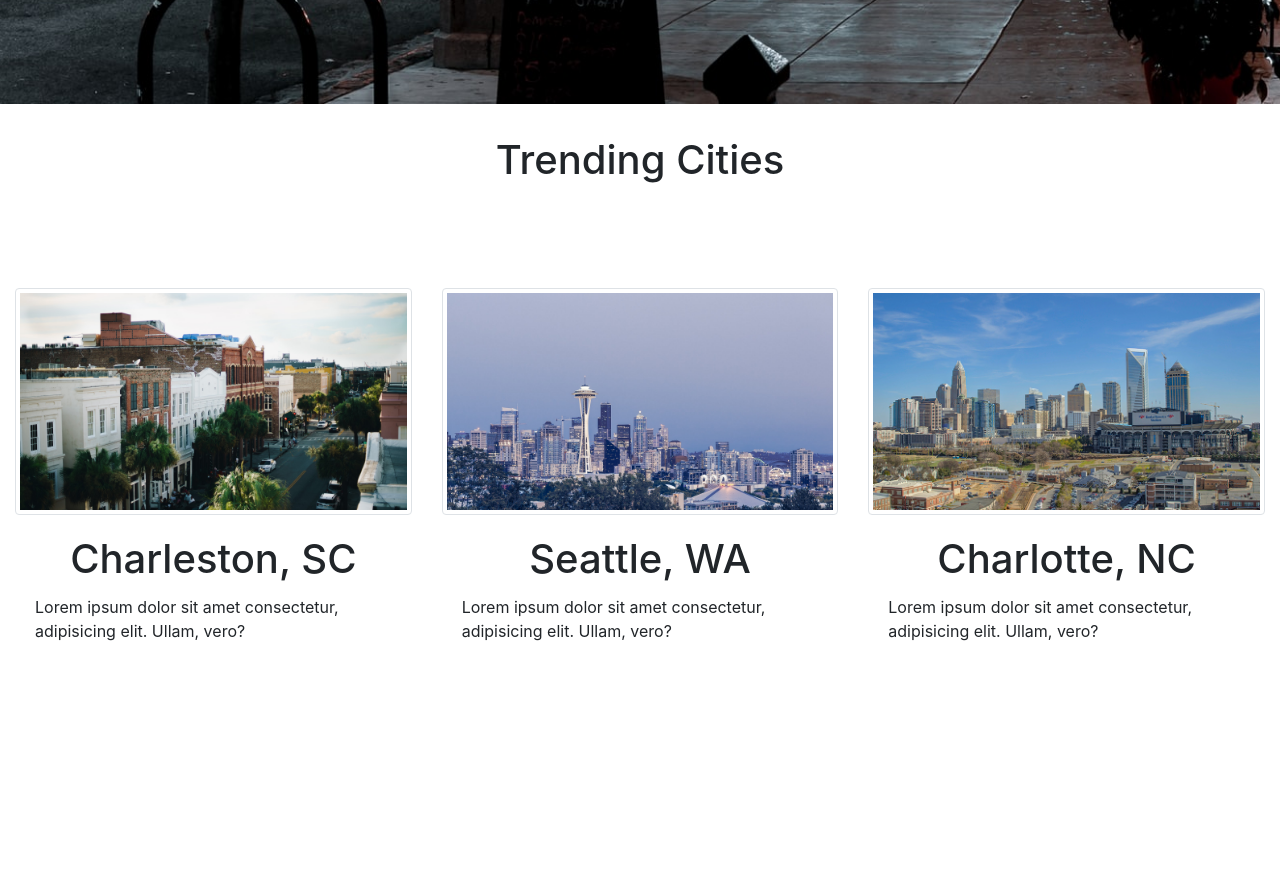
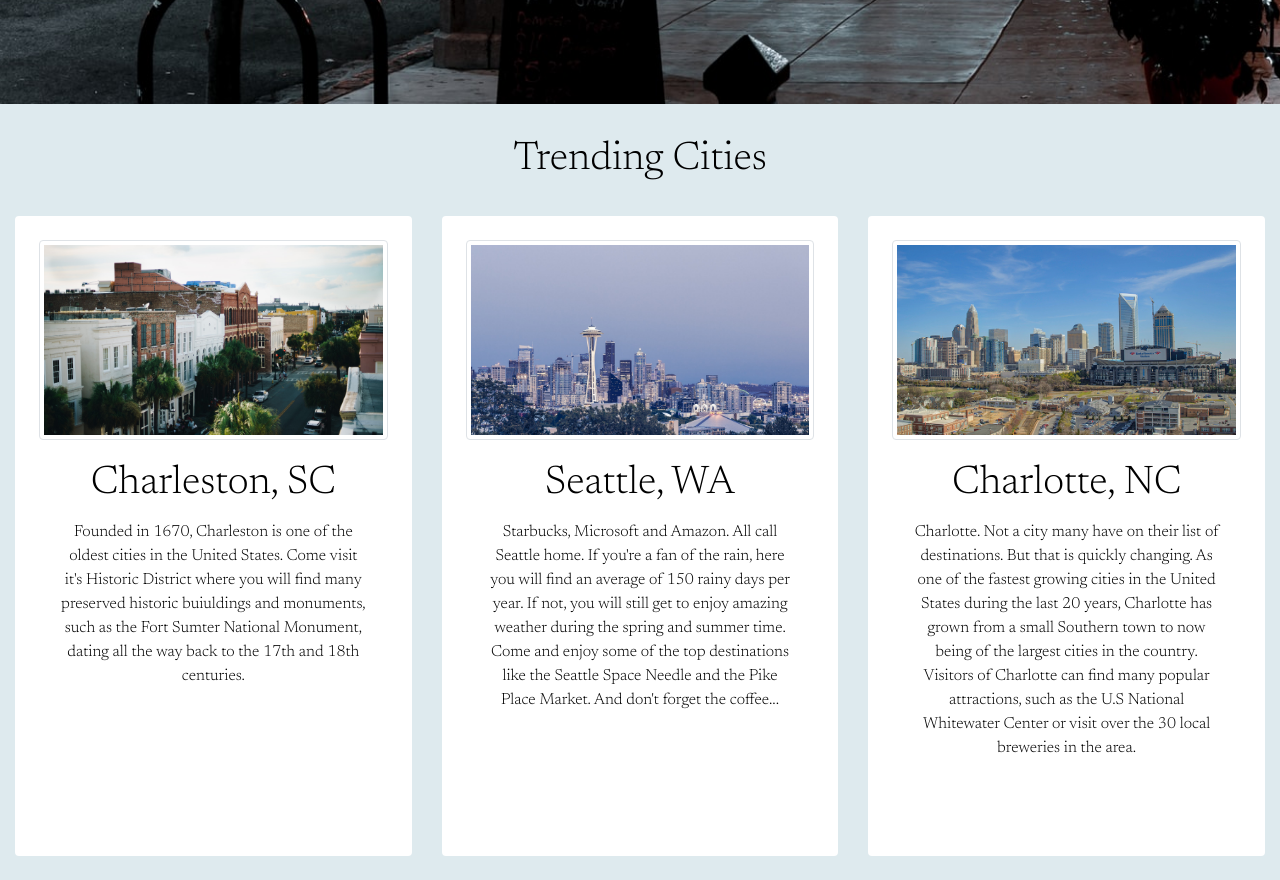
Before and after one commit to mbayas21/CitiViews, a website: page index.html in a window 1280 px wide. Shown: the part 1000-1880 px from the top of the page. Before the commit the page ends 1711 px from the top, so only its background shows below. Drawn offline with nearby package versions, Linux system fonts and the light colour scheme.

Commit message:
Updated background colors and adjusted the height of cards

```diff
--- a/index.html
+++ b/index.html
@@ -13,16 +13,18 @@
         <link rel="stylesheet" href="node_modules/bootstrap/dist/css/bootstrap.min.css" />
 
         <!-- Additional CSS must be placed after Bootstrap CSS -->
+        <link rel="preconnect" href="https://fonts.gstatic.com">
+        <link href="https://fonts.googleapis.com/css2?family=Newsreader:wght@300" rel="stylesheet">
         <link rel="stylesheet" href="node_modules/font-awesome/css/font-awesome.min.css" />
         <link rel="stylesheet" href="styles/css.css" type="text/css">
     </head>
     <body>
 
-        <nav class="navbar navbar-expand-sm navbar-light justify-content-center pb-3" id="navBar">
+        <nav class="navbar navbar-expand-sm navbar-light justify-content-between pb-3" id="navBar">
             <button class="navbar-toggler" type="button" data-toggle="collapse" data-target="#navigationCollapse">
                 <i class="navbar-toggler-icon"></i>
             </button>
-            <a href="" class="navbar-brand" id="mobile-branding">CitiViews</a>
+            <a href="index.html" class="navbar-brand" id="mobile-branding">CitiViews</a>
             <div class="collapse navbar-collapse justify-content-center" id="navigationCollapse">
                 <ul class="navbar-nav">
                     <a href="" class="navbar-brand">CitiViews</a>
@@ -37,7 +39,7 @@
                     </li>
                 </ul>
             </div>
-            <div class="collapse navbar-collapse justify-content-center id="navigationCollapse">
+            <div class="collapse navbar-collapse justify-content-center" id="navigationCollapse">
                 <ul class="navbar-nav">
                     <li class="nav-item px-2">
                         <a href="" class="nav-link" data-toggle="modal" data-target="#signUpModal">
@@ -97,7 +99,7 @@
 
         <header class="jumbotron jumbotron-fluid bg-dark">
             <div id="form-div">
-                <h1 class="text-center text-white">Find a city to visit:</h1>
+                <h1 class="text-center text-white" id="testing">Find a city to visit:</h1>
                 <p class="text-center text-white">Search a city below for your next adventure experience</p>
                 <form action="" class="form-inline justify-content-center">
                     <input type="text" placeholder="search" class="form-control mr-sm-2 mr-lg-5">
@@ -107,42 +109,50 @@
         </header>
 
         <div class="container-fluid">
-            <div class="row">
-                <div class="col text-center mb-5">
+            <div class="row mb-0">
+                <div class="col text-center">
                     <h1>Trending Cities</h1>
                 </div>
             </div>
-            <div class="row">
-                <div class="col-md-4 content-col">
-                    <div class="card">
+            <div class="row mt-0">
+                <div class="col-lg-4 content-col">
+                    <div class="card cards">
                         <a href="charleston.html">
                             <img class="img-fluid rounded img-thumbnail" src="img/charleston-md.jpg" alt="Picture of Charleston">
                         </a>
                         <div class="card-body">
                             <h1 class="text-center card-title">Charleston, SC</h1>
-                            <p class="card-text">Lorem ipsum dolor sit amet consectetur, adipisicing elit. Ullam, vero?</p>
+                            <p class="card-text text-center lead city-desc-par">Founded in 1670, Charleston is one of the oldest cities in the United States. Come visit it's Historic District where you will find
+                                many preserved historic buiuldings and monuments, such as the Fort Sumter National Monument, dating all the way back to the 17th and 18th centuries.
+                            </p>
                         </div>
                     </div>
                 </div>
-                <div class="col-md-4 content-col">
-                    <div class="card">
+                <div class="col-lg-4 content-col">
+                    <div class="card cards">
                         <a href="seattle.html">
                             <img class="img-fluid rounded img-thumbnail" src="img/seattle-md.jpg" alt="Picture of Seattle">
                         </a>
                         <div class="card-body">
                             <h1 class="text-center card-title">Seattle, WA</h1>
-                            <p class="card-text">Lorem ipsum dolor sit amet consectetur, adipisicing elit. Ullam, vero?</p>
+                            <p class="card-text text-center lead city-desc-par">Starbucks, Microsoft and Amazon. All call Seattle home. If you're a fan of the rain, here you will find an average of
+                                150 rainy days per year. If not, you will still get to enjoy amazing weather during the spring and summer time. Come and enjoy some of the top destinations like the Seattle Space
+                                Needle and the Pike Place Market. And don't forget the coffee...
+                            </p>
                         </div>
                     </div>
                 </div>
-                <div class="col-md-4 content-col">
-                    <div class="card">
+                <div class="col-lg-4 content-col">
+                    <div class="card cards">
                         <a href="charlotte.html">
                             <img class="img-fluid rounded img-thumbnail" src="img/Charlotte-1.jpg" alt="Picture of Charlotte">
                         </a>
                         <div class="card-body">
                             <h1 class="text-center card-title">Charlotte, NC</h1>
-                            <p class="card-text">Lorem ipsum dolor sit amet consectetur, adipisicing elit. Ullam, vero?</p>
+                            <p class="card-text text-center lead city-desc-par">Charlotte. Not a city many have on their list of destinations. But that is quickly changing. As one of the fastest growing cities
+                                in the United States during the last 20 years, Charlotte has grown from a small Southern town to now being of the largest cities in the country. Visitors of Charlotte can find many popular attractions,
+                                such as the U.S National Whitewater Center or visit over the 30 local breweries in the area.
+                            </p>
                         </div>
                     </div>
                 </div>
--- a/styles/css.css
+++ b/styles/css.css
@@ -4,6 +4,11 @@
 
 /* * Element Selectors * */
 
+body {
+    font-family: 'Newsreader', serif;
+    color: black;
+    background-color: #deeaee;
+}
 /* * Class Selectors * */
 
 .jumbotron {
@@ -23,9 +28,19 @@
     border: none;
 }
 
+.cards {
+    height: 40rem;
+    padding: 1.5rem;
+}
+
 .content-col {
-    margin-top: 3rem;
-    margin-bottom: 3rem;
+    margin-top: 1.5rem;
+    margin-bottom: 1.5rem;
+}
+
+.city-desc-par {
+    font-size: 1rem;
+    font-weight: 200;
 }
 
 /** ID Selectors **/
@@ -44,4 +59,9 @@
 
 #form-div {
     margin: 26rem auto;
+    color: red;
 }
+
+#testing {
+    color: red;
+}
```
Also changed, not shown: charleston.html (+2 -0 lines), charlotte.html (+3 -1 lines), seattle.html (+2 -0 lines).
